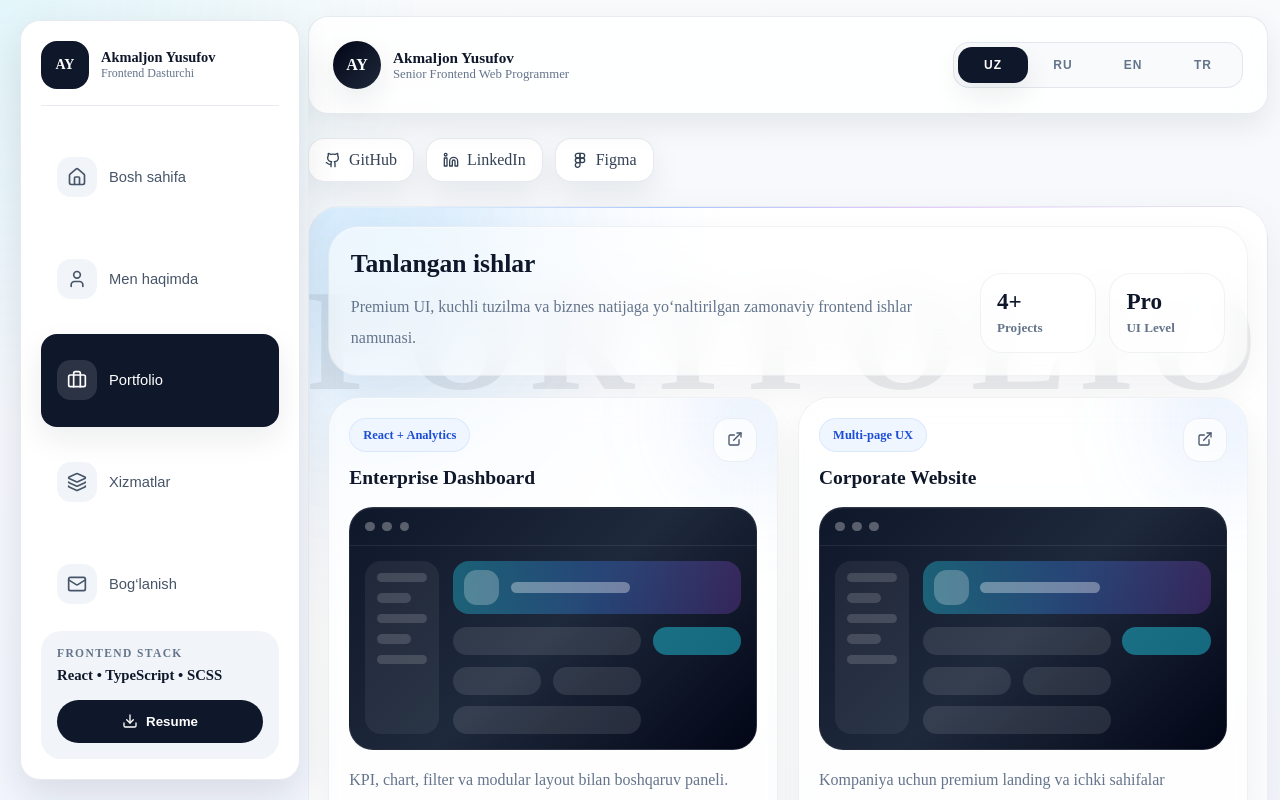
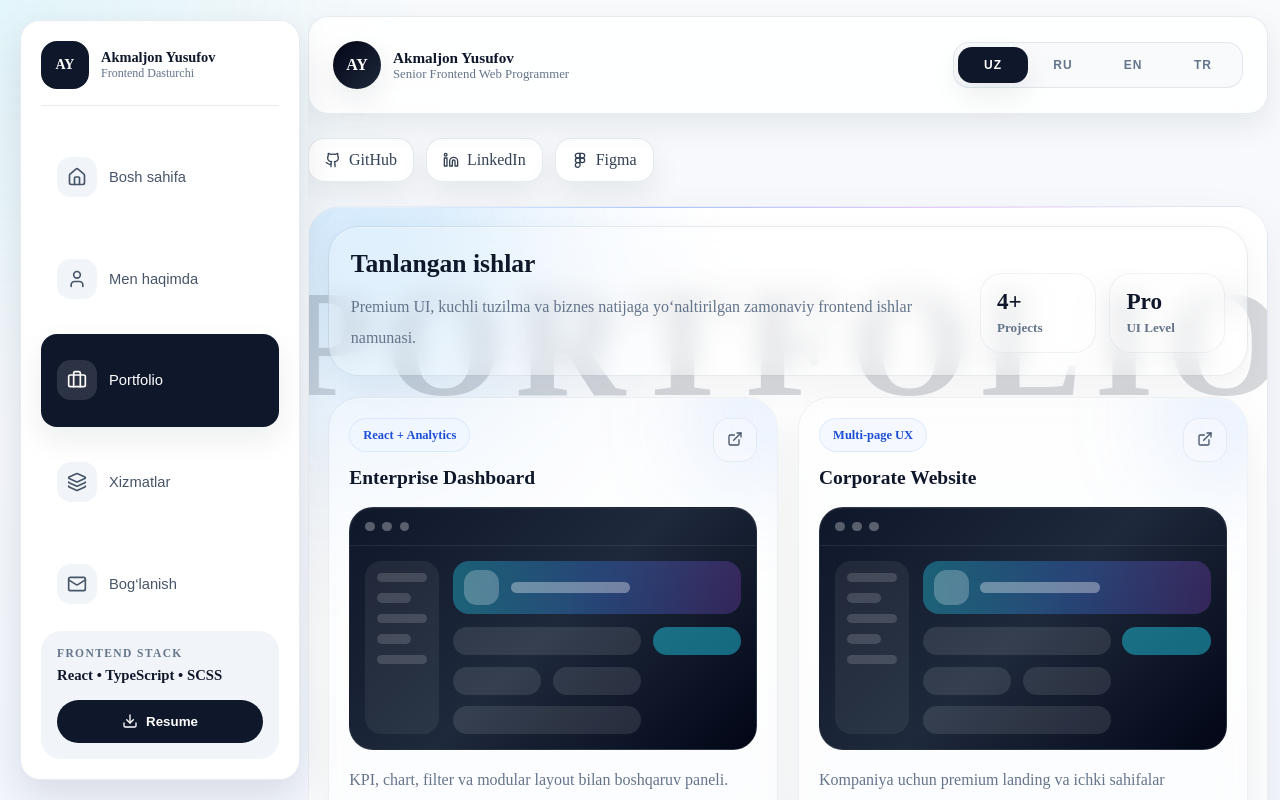
Before and after one commit to AkmaljonYusupov/Portfolio, a React app: page / in a window 1280 px wide. Both pictures are taken after a click on the button "Portfolio". Shown: the top 800 px of the page. Built offline with nearby package versions, Linux system fonts and the light colour scheme; the HTML template or start-up script is replaced by a standard one.

Commit message:
Portfolio start

```diff
--- a/src/components/sections/PortfolioSection.module.scss
+++ b/src/components/sections/PortfolioSection.module.scss
@@ -79,21 +79,21 @@
   display: flex;
   justify-content: center;
   align-items: flex-start;
-  padding-top: clamp(1.8rem, 6vw, 4.3rem);
+  padding-top: clamp(1.7rem, 6vw, 4.3rem);
   pointer-events: none;
   user-select: none;
   overflow: hidden;
   white-space: nowrap;
   text-align: center;
-  font-size: clamp(4rem, 14vw, 9rem);
+  font-size: clamp(4.4rem, 14vw, 9.5rem);
   font-weight: 900;
   letter-spacing: 0.08em;
   text-transform: uppercase;
   line-height: 0.9;
-  color: rgba(15, 23, 42, 0.08);
+  color: rgba(15, 23, 42, 0.16);
 
   :global(.dark) & {
-    color: rgba(255, 255, 255, 0.05);
+    color: rgba(255, 255, 255, 0.1);
   }
 }
 
@@ -104,23 +104,48 @@
   gap: 1.35rem;
 }
 
-.topCard {
-  @include container-card;
+.topCard,
+.card {
   position: relative;
   overflow: hidden;
-  border-radius: 1.9rem;
-  padding: 1.35rem;
-  border: 1px solid rgba(148, 163, 184, 0.14);
-  background: rgba(255, 255, 255, 0.56);
+  background: transparent !important;
   backdrop-filter: blur(18px);
   -webkit-backdrop-filter: blur(18px);
-  box-shadow:
-    0 14px 35px rgba(15, 23, 42, 0.05),
-    inset 0 1px 0 rgba(255, 255, 255, 0.38);
+  border: 1px solid rgba(148, 163, 184, 0.14);
+
+  > * {
+    position: relative;
+    z-index: 1;
+  }
+
+  &::before {
+    content: "";
+    position: absolute;
+    inset: 0;
+    z-index: 0;
+    border-radius: inherit;
+    background: rgba(255, 255, 255, 0.24);
+    box-shadow: inset 0 1px 0 rgba(255, 255, 255, 0.34);
+    pointer-events: none;
+  }
 
   :global(.dark) & {
     border-color: rgba(255, 255, 255, 0.08);
-    background: rgba(15, 23, 42, 0.34);
+
+    &::before {
+      background: rgba(15, 23, 42, 0.14);
+      box-shadow: inset 0 1px 0 rgba(255, 255, 255, 0.03);
+    }
+  }
+}
+
+.topCard {
+  @include container-card;
+  border-radius: 1.9rem;
+  padding: 1.35rem;
+  box-shadow: 0 14px 35px rgba(15, 23, 42, 0.05);
+
+  :global(.dark) & {
     box-shadow: none;
   }
 }
@@ -136,8 +161,6 @@
 
 .title {
   @include section-title;
-  position: relative;
-  z-index: 1;
 }
 
 .desc {
@@ -145,8 +168,6 @@
   max-width: 780px;
   line-height: 1.9;
   color: #64748b;
-  position: relative;
-  z-index: 1;
 
   :global(.dark) & {
     color: #cbd5e1;
@@ -157,21 +178,17 @@
   display: grid;
   grid-template-columns: repeat(2, minmax(0, 1fr));
   gap: 0.85rem;
-  position: relative;
-  z-index: 1;
 }
 
 .statItem {
   padding: 1rem;
   border-radius: 1.35rem;
   border: 1px solid rgba(148, 163, 184, 0.14);
-  background: rgba(255, 255, 255, 0.64);
-  box-shadow: inset 0 1px 0 rgba(255, 255, 255, 0.42);
+  background: rgba(255, 255, 255, 0.24);
 
   :global(.dark) & {
     background: rgba(255, 255, 255, 0.04);
     border-color: rgba(255, 255, 255, 0.08);
-    box-shadow: none;
   }
 }
 
@@ -200,24 +217,16 @@
 }
 
 .grid {
-  position: relative;
-  z-index: 1;
   display: grid;
   gap: 1.25rem;
 }
 
 .card {
-  position: relative;
-  overflow: hidden;
   border-radius: 2rem;
   padding: 1.25rem;
-  border: 1px solid rgba(148, 163, 184, 0.14);
-  background: rgba(255, 255, 255, 0.6);
-  backdrop-filter: blur(18px);
-  -webkit-backdrop-filter: blur(18px);
   box-shadow:
     0 16px 40px rgba(15, 23, 42, 0.06),
-    inset 0 1px 0 rgba(255, 255, 255, 0.35);
+    0 0 0 1px rgba(255, 255, 255, 0.04);
   transition:
     transform 0.35s ease,
     box-shadow 0.35s ease,
@@ -227,21 +236,15 @@
     transform: translateY(-6px);
     box-shadow:
       0 24px 52px rgba(15, 23, 42, 0.09),
-      inset 0 1px 0 rgba(255, 255, 255, 0.42);
+      0 0 0 1px rgba(59, 130, 246, 0.08);
     border-color: rgba(59, 130, 246, 0.18);
   }
 
   :global(.dark) & {
-    border-color: rgba(255, 255, 255, 0.08);
-    background: rgba(15, 23, 42, 0.34);
-    box-shadow:
-      0 14px 32px rgba(0, 0, 0, 0.22),
-      inset 0 1px 0 rgba(255, 255, 255, 0.03);
+    box-shadow: 0 14px 32px rgba(0, 0, 0, 0.22);
 
     &:hover {
-      box-shadow:
-        0 22px 44px rgba(0, 0, 0, 0.3),
-        inset 0 1px 0 rgba(255, 255, 255, 0.04);
+      box-shadow: 0 22px 44px rgba(0, 0, 0, 0.3);
     }
   }
 }
@@ -263,16 +266,6 @@
   }
 }
 
-.cardTop,
-.preview,
-.text,
-.metaRow,
-.techStack,
-.bottomRow {
-  position: relative;
-  z-index: 1;
-}
-
 .cardTop {
   display: flex;
   align-items: flex-start;
@@ -292,7 +285,7 @@
   padding: 0.4rem 0.82rem;
   border-radius: 999px;
   border: 1px solid rgba(59, 130, 246, 0.12);
-  background: rgba(239, 246, 255, 0.9);
+  background: rgba(239, 246, 255, 0.64);
   color: #1d4ed8;
   font-size: 0.78rem;
   font-weight: 700;
@@ -322,7 +315,7 @@
   flex-shrink: 0;
   border-radius: 1rem;
   border: 1px solid rgba(148, 163, 184, 0.16);
-  background: rgba(255, 255, 255, 0.72);
+  background: rgba(255, 255, 255, 0.28);
   color: #475569;
   cursor: pointer;
   transition: 0.3s ease;
@@ -480,7 +473,7 @@
   min-height: 38px;
   padding: 0.66rem 0.86rem;
   border-radius: 999px;
-  background: rgba(248, 250, 252, 0.9);
+  background: rgba(248, 250, 252, 0.46);
   border: 1px solid rgba(148, 163, 184, 0.12);
   color: #334155;
   font-size: 0.82rem;
@@ -594,7 +587,7 @@
   }
 
   .sectionWatermark {
-    padding-top: 1.25rem;
+    padding-top: 1.2rem;
     font-size: clamp(2.8rem, 17vw, 5rem);
     letter-spacing: 0.06em;
   }
--- a/src/components/sections/PortfolioSection.tsx
+++ b/src/components/sections/PortfolioSection.tsx
@@ -8,26 +8,41 @@ import {
 } from "lucide-react"
 import styles from "./PortfolioSection.module.scss"
 
+type PortfolioItem = {
+  category: string
+  title: string
+  text: string
+}
+
 type PortfolioSectionProps = {
-  t: any
+  t: {
+    nav?: {
+      portfolio?: string
+    }
+    portfolio: {
+      title: string
+      desc: string
+      items: PortfolioItem[]
+    }
+  }
 }
 
 export default function PortfolioSection({ t }: PortfolioSectionProps) {
+  const portfolioLabel = t?.nav?.portfolio ?? "Portfolio"
+
   return (
     <motion.section
+      className={styles.section}
       initial={{ opacity: 0, y: 18 }}
       whileInView={{ opacity: 1, y: 0 }}
       viewport={{ once: true, amount: 0.12 }}
       transition={{ duration: 0.5 }}
-      className={styles.section}
     >
       <div className={styles.bgCircleOne} />
       <div className={styles.bgCircleTwo} />
       <div className={styles.bgLine} />
 
-      <div className={styles.sectionWatermark}>
-        {t?.nav?.portfolio ?? "Portfolio"}
-      </div>
+      <div className={styles.sectionWatermark}>{portfolioLabel}</div>
 
       <div className={styles.contentLayer}>
         <div className={styles.topCard}>
@@ -40,7 +55,7 @@ export default function PortfolioSection({ t }: PortfolioSectionProps) {
             <div className={styles.topStats}>
               <div className={styles.statItem}>
                 <span className={styles.statValue}>
-                  {t?.portfolio?.items?.length || "0"}+
+                  {t?.portfolio?.items?.length || 0}+
                 </span>
                 <span className={styles.statLabel}>Projects</span>
               </div>
@@ -54,14 +69,14 @@ export default function PortfolioSection({ t }: PortfolioSectionProps) {
         </div>
 
         <div className={styles.grid}>
-          {t.portfolio.items.map((item: any, index: number) => (
+          {t.portfolio.items.map((item, index) => (
             <motion.article
-              key={item.title}
+              key={`${item.title}-${index}`}
+              className={styles.card}
               initial={{ opacity: 0, y: 18 }}
               whileInView={{ opacity: 1, y: 0 }}
               viewport={{ once: true, amount: 0.15 }}
               transition={{ duration: 0.45, delay: index * 0.08 }}
-              className={styles.card}
             >
               <div className={styles.cardGlow} />
 
@@ -74,7 +89,7 @@ export default function PortfolioSection({ t }: PortfolioSectionProps) {
                 <button
                   type="button"
                   className={styles.linkBtn}
-                  aria-label={`${item.title} project`}
+                  aria-label={`${item.title} project link`}
                 >
                   <ExternalLink size={16} />
                 </button>
```
